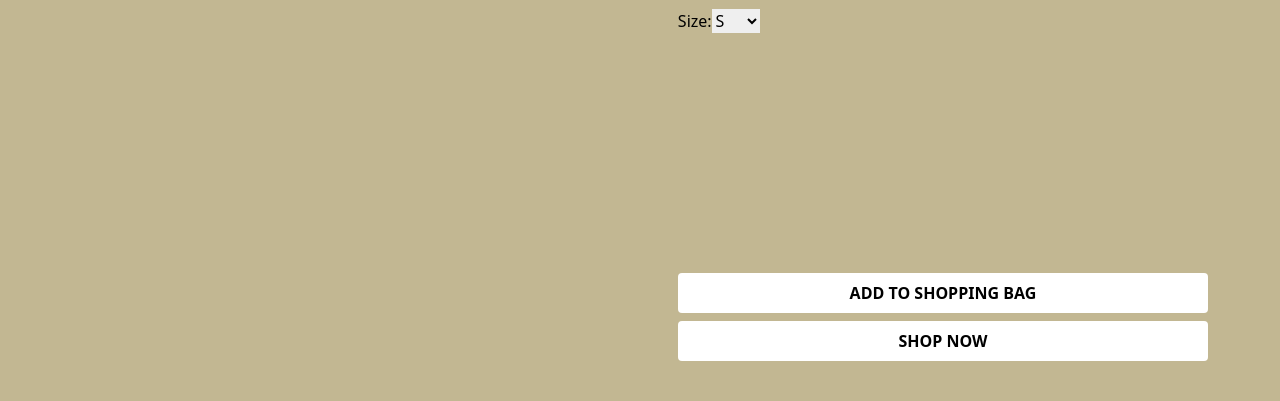
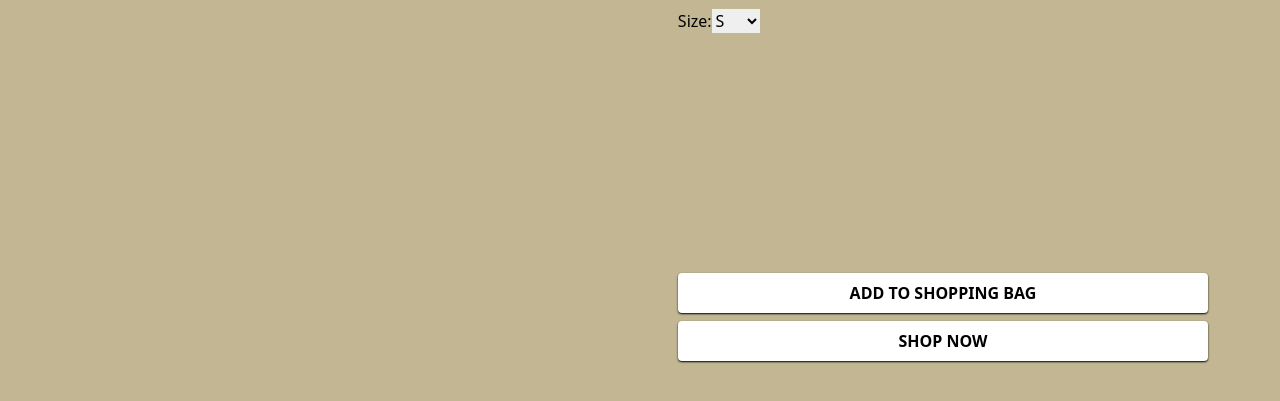
Before and after one commit to marcelorc13/designer-brand-website, a website: page html/Product-Page.html in a window 1280 px wide. Shown: the part 91-492 px from the top of the page. Drawn offline with nearby package versions, Linux system fonts and the light colour scheme.

Commit message:
product-page-commit-05

```diff
--- a/html/Product-Page.html
+++ b/html/Product-Page.html
@@ -14,14 +14,14 @@
                     colors: {
                         principal: '#c2b792',
                         secundaria: '#706850',
-                    }
-                }
-            }
+                    },
+                },
+            },
         }
     </script>
 </head>
 
-<body class="bg-principal pt-36 lg:pt-16 relative">
+<body class="bg-principal pt-36 lg:pt-16 relative overflow-x-hidden">
     <header
         class="bg-black bg-opacity-30 w-screen fixed flex flex-row top-0 right-0 left-0 h-36 lg:h-16 items-center justify-between hover:bg-white transition duration-300 z-50">
         <div class="flex flex-row items-center">
@@ -55,12 +55,12 @@
     </header>
 
     <main class="">
-        <div class="product-container relative flex flex-col w-screen lg:flex-row">
+        <div class="product-container flex flex-col w-screen lg:flex-row">
             <div class="product-image-div w-full lg:w-1/2">
                 <img class="product-image w-full" src="" alt="Imagem do produto">
             </div>
             <div
-                class="product-infos lg:relative w-full h-auto lg:w-1/2 px-10 pb-4 flex flex-col sticky bottom-0 bg-principal lg:bg-opacity-0 lg:mx-8">
+                class="product-infos w-full h-auto lg:w-1/2 px-10 pb-4 flex flex-col sticky bottom-0 bg-principal lg:bg-opacity-0 lg:mx-8">
                 <div class="productName font-bold text-3xl mt-4">
                     Nome Produto
                 </div>
@@ -82,16 +82,14 @@
                     </select>
                 </div>
 
+                <div id="adicionado-ao-carrinho" class="bg-white bg-opacity-30 hidden absolute rounded-3xl justify-center top-1/3 self-center lg:top-60  py-8 px-6 font-bold">The item was added to the shopping bag</div>
 
-
-                <div id="buttons-div" class="flex flex-col gap-2 mt-20 lg:mt-60">
-                    <div id="adicionado-ao-carrinho" class="bg-white hidden rounded-full justify-center top-1/2 left-1/2 bg-opacity-50 py-8">The item was added in the shopping bag</div>
-
-                    <button class="btn shopping-bag bg-white rounded p-8 lg:p-2 font-bold" value="adcionarCarrinho">
+                <div id="buttons-div" class="flex flex-col gap-2 mt-36 lg:mt-60">
+                    <button class="btn shopping-bag bg-white rounded p-8 lg:p-2 font-bold hover:bg-black hover:text-white hover:transition shadow-sm shadow-black" value="adcionarCarrinho">
                         ADD TO SHOPPING BAG
                     </button>
 
-                    <button class="btn shop-now bg-white rounded p-8 lg:p-2 font-bold" value="comprarAgora">
+                    <button class="btn shop-now bg-white rounded p-8 lg:p-2 font-bold hover:bg-black hover:text-white hover:transition shadow-sm shadow-black" value="comprarAgora">
                         SHOP NOW
                     </button>
                 </div>
```
Also changed, not shown: index.html (+4 -4 lines), README.md (added).
